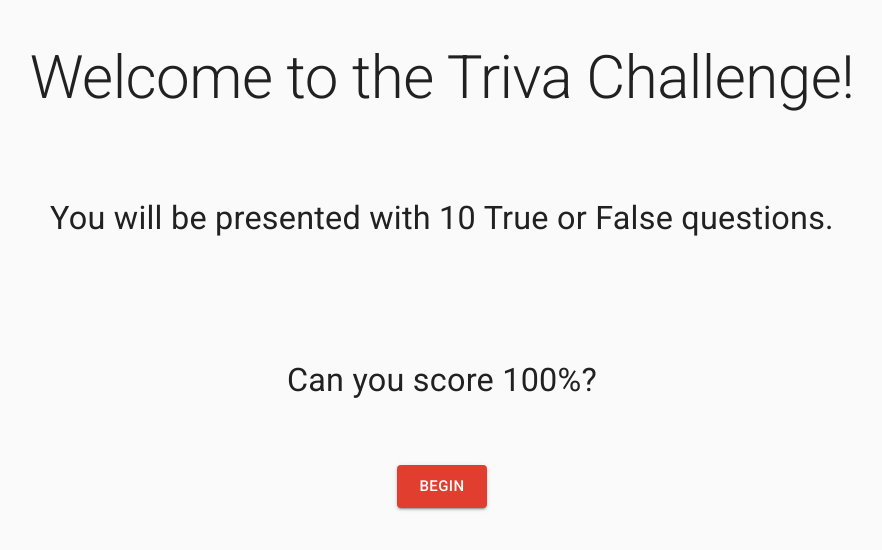
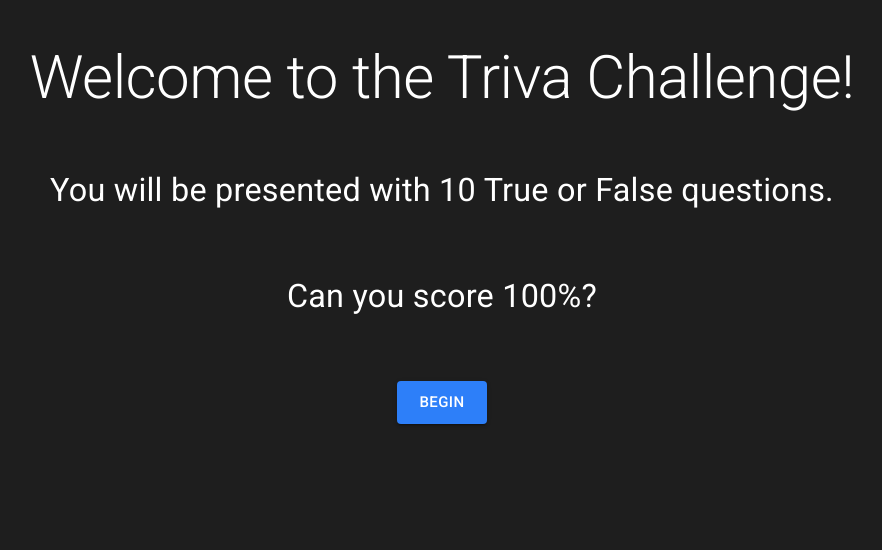
Before and after one commit to localjo/trivia-demo, a React (Create React App) app: page / in a window 1280 px wide. Shown: the top 550 px of the page, without its empty margins (198-1080 px from the left). Built offline with nearby package versions, Linux system fonts and the light colour scheme; no server answers.

Commit message:
Switch app to dark mode

```diff
--- a/src/App.tsx
+++ b/src/App.tsx
@@ -23,11 +23,15 @@ const App = () => {
   const dispatch = useDispatch();
   let theme = createMuiTheme({
     palette: {
+      type: 'dark',
       primary: {
+        main: '#2D7FF9', // G2i Blue
+      },
+      secondary: {
         main: '#E23E2F', // G2i Red
       },
-      secondary: {
-        main: '#2D7FF9', // G2i Blue
+      background: {
+        default: '#1E1E1E',
       },
     },
     overrides: {
@@ -56,8 +60,8 @@ const App = () => {
   });
   return (
     <div className="App">
-      <CssBaseline />
       <ThemeProvider theme={theme}>
+        <CssBaseline />
         <Container fixed>
           <Box textAlign="center" marginTop="3em">
             <Router>
@@ -66,7 +70,7 @@ const App = () => {
                   {status === IStatus.LOADED ? (
                     <Quiz />
                   ) : (
-                    <CircularProgress color="secondary" />
+                    <CircularProgress color="primary" />
                   )}
                 </Route>
                 <Route path="/results" component={Results} />
--- a/src/components/Intro.tsx
+++ b/src/components/Intro.tsx
@@ -26,11 +26,11 @@ const Intro = () => {
       <Typography variant="h2" component="h1">
         Welcome to the Triva Challenge!
       </Typography>
-      <Box py="3em" />
+      <Box py="2em" />
       <Typography variant="h4" component="p">
         You will be presented with 10 True or False questions.
       </Typography>
-      <Box py="3em" />
+      <Box py="1em" />
       <Typography variant="h4" component="p">
         Can you score 100%?
       </Typography>
--- a/src/components/QuestionCard.tsx
+++ b/src/components/QuestionCard.tsx
@@ -29,7 +29,7 @@ const QuestionCard = ({ question, answerQuestion }: IQuestionCard) => {
         <CardActions style={{ display: 'block' }}>
           <Button
             variant="contained"
-            color="secondary"
+            color="primary"
             size="large"
             onClick={() => answerQuestion(true)}
           >
@@ -37,7 +37,7 @@ const QuestionCard = ({ question, answerQuestion }: IQuestionCard) => {
           </Button>
           <Button
             variant="contained"
-            color="secondary"
+            color="primary"
             size="large"
             onClick={() => answerQuestion(false)}
           >
--- a/src/components/Quiz.tsx
+++ b/src/components/Quiz.tsx
@@ -42,7 +42,7 @@ const Quiz = () => {
       <LinearProgress
         variant="determinate"
         value={percentComplete}
-        color="secondary"
+        color="primary"
         style={{ position: 'fixed', top: 0, left: 0, right: 0 }}
       />
       <Typography variant="h4" component="h2">
--- a/src/components/QuizProgress.tsx
+++ b/src/components/QuizProgress.tsx
@@ -1,7 +1,7 @@
 import React from 'react';
 import CircularProgress from '@material-ui/core/CircularProgress';
 import Typography from '@material-ui/core/Typography';
-import { makeStyles } from '@material-ui/core/styles';
+import { makeStyles, darken, useTheme } from '@material-ui/core/styles';
 
 interface IQuestionCard {
   question: string;
@@ -9,6 +9,7 @@ interface IQuestionCard {
 }
 
 const QuizProgress = (props: { completed: number; total: number }) => {
+  const theme = useTheme();
   const percentComplete: number = ((props.completed - 1) / props.total) * 100;
   const useStylesFacebook = makeStyles({
     root: {
@@ -24,7 +25,7 @@ const QuizProgress = (props: { completed: number; total: number }) => {
     bottom: {
       position: 'absolute',
       left: 0,
-      color: 'rgba(0,0,0,0.1)',
+      color: darken(theme.palette.primary.main, 0.5),
     },
     label: { position: 'relative', top: '62px' },
   });
@@ -43,7 +44,7 @@ const QuizProgress = (props: { completed: number; total: number }) => {
       ></CircularProgress>
       <CircularProgress
         variant="static"
-        color="secondary"
+        color="primary"
         className={classes.top}
         value={percentComplete + 5}
         thickness={2}
--- a/src/components/Results.tsx
+++ b/src/components/Results.tsx
@@ -46,9 +46,9 @@ const Results = () => {
                   <ListItem key={q.question}>
                     <ListItemIcon>
                       {q.is_correct ? (
-                        <AddCircleIcon color="secondary" />
+                        <AddCircleIcon color="primary" />
                       ) : (
-                        <RemoveCircleIcon color="primary" />
+                        <RemoveCircleIcon color="secondary" />
                       )}
                     </ListItemIcon>
                     <ListItemText
```
